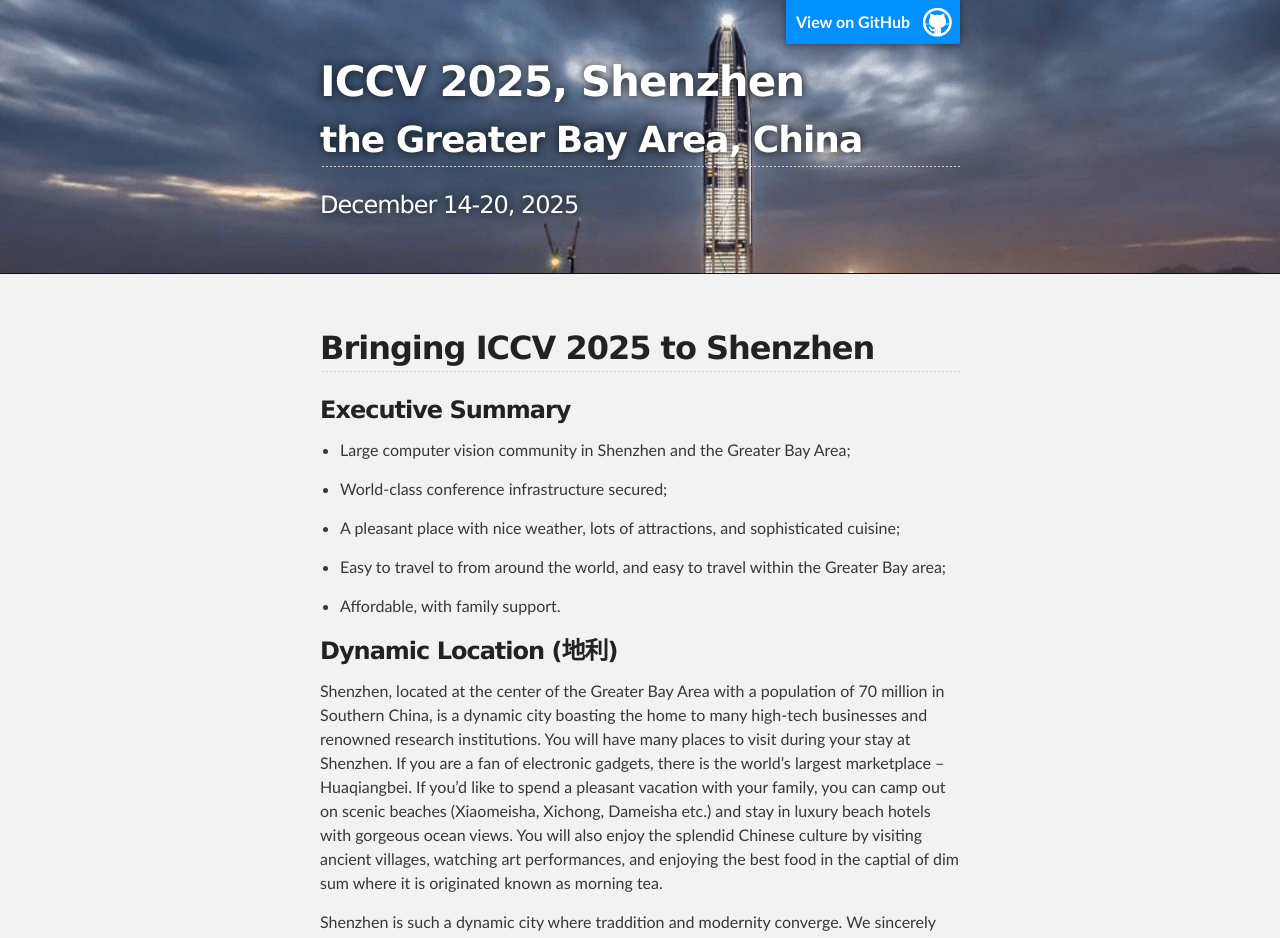
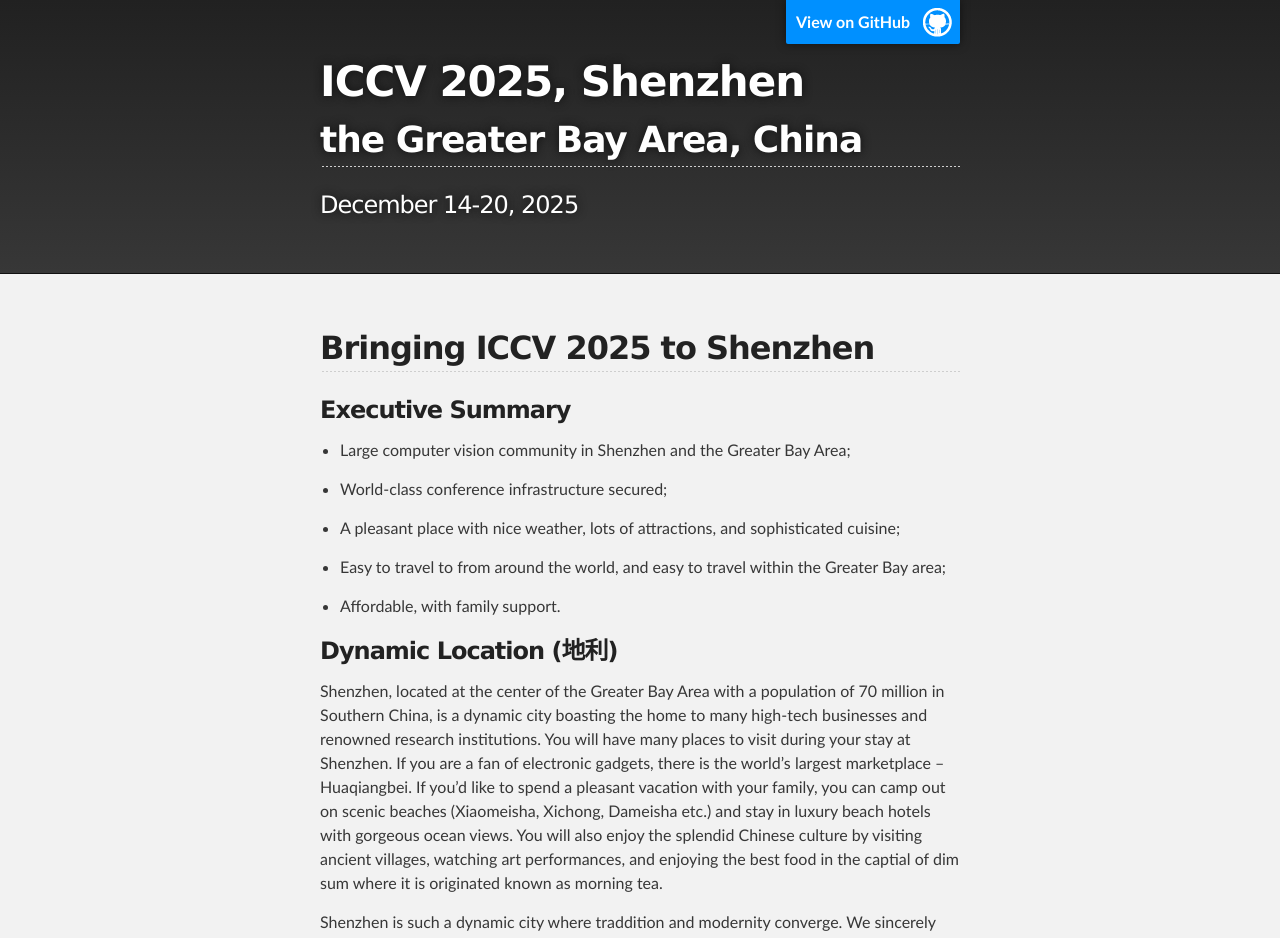
Before and after one commit to iccv2025shenzhen/iccv2025shenzhen, a Jekyll site: the page built from index.md, in a window 1280 px wide. Shown: the top 938 px of the page. Built offline with Jekyll 4.4.1, drawn with Linux system fonts in a browser that asks for light colours; our own code applies the rules of GitHub Pages for plain Markdown files.

Commit message:
Update default.html

```diff
--- a/_layouts/default.html
+++ b/_layouts/default.html
@@ -14,7 +14,8 @@
 
     <!-- HEADER -->
     <!-- <div id="header_wrap" class="outer" style="background: url('/assets/images/shenzhen.png');background-size:100% 100%;"> -->
-    <div id="header_wrap" class="outer" style="background: url('/assets/images/shenzhen.png') no-repeat;background-size：contain;">
+    <!-- <div id="header_wrap" class="outer" style="background: url('/assets/images/shenzhen.png') no-repeat;background-size：contain;"> -->
+    <div id="header_wrap" class="outer">
         <header class="inner">
           {% if site.github.is_project_page %}
             <a id="forkme_banner" href="{{ site.github.repository_url }}">View on GitHub</a>
```
